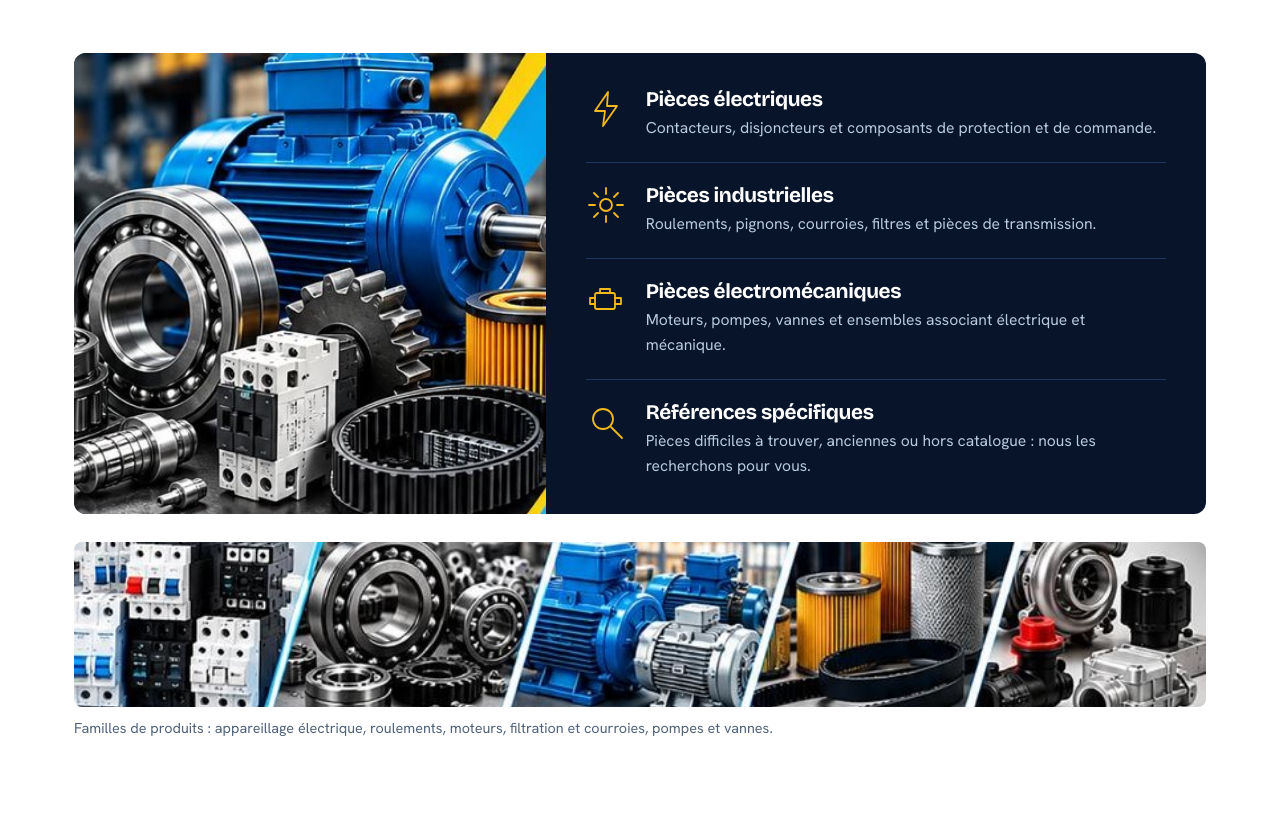
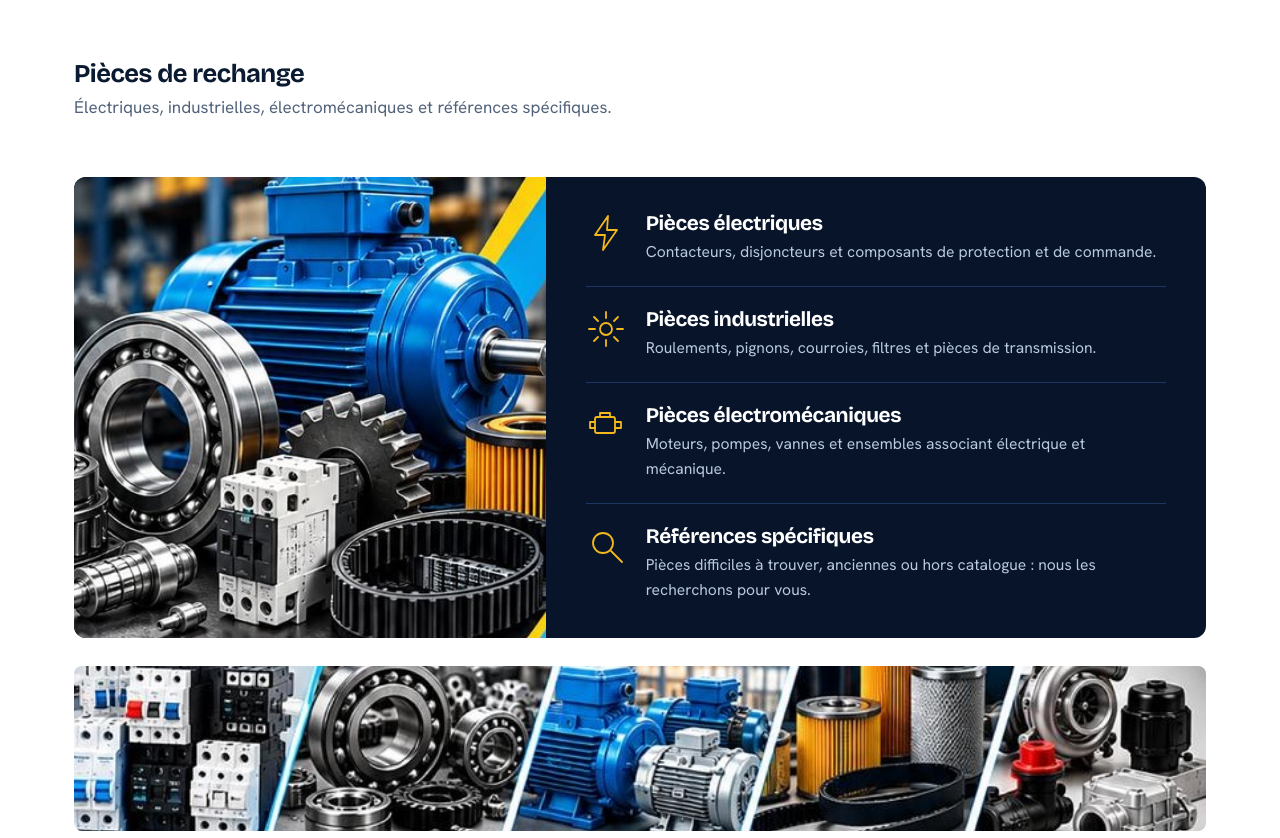
Before and after one commit to giss1408/milikey, a plain HTML site: page index.html in a window 1280 px wide. Shown: the part 3083-3921 px from the top of the page. Drawn offline with nearby package versions, Linux system fonts and the light colour scheme.

Commit message:
Add spare parts subheading after backup power equipment
Co-Authored-By: Claude Sonnet 5.5 <noreply@anthropic.com>

```diff
--- a/index.html
+++ b/index.html
@@ -303,6 +303,11 @@ footer em{font-family:'Bricolage Grotesque';font-style:italic;color:#fff}
       </div>
     </div>
 
+    <div class="equip" id="pieces-rechange">
+      <h3 class="equip-h">Pièces de rechange</h3>
+      <p class="equip-sub">Électriques, industrielles, électromécaniques et références spécifiques.</p>
+    </div>
+
     <div class="parts-img">
       <img width="443" height="410" src="assets/parts.jpg" alt="Moteur électrique bleu, roulements, pignon, contacteur et courroie">
       <ul class="cat">
```
Also changed, not shown: en/index.html (+5 -0 lines).
